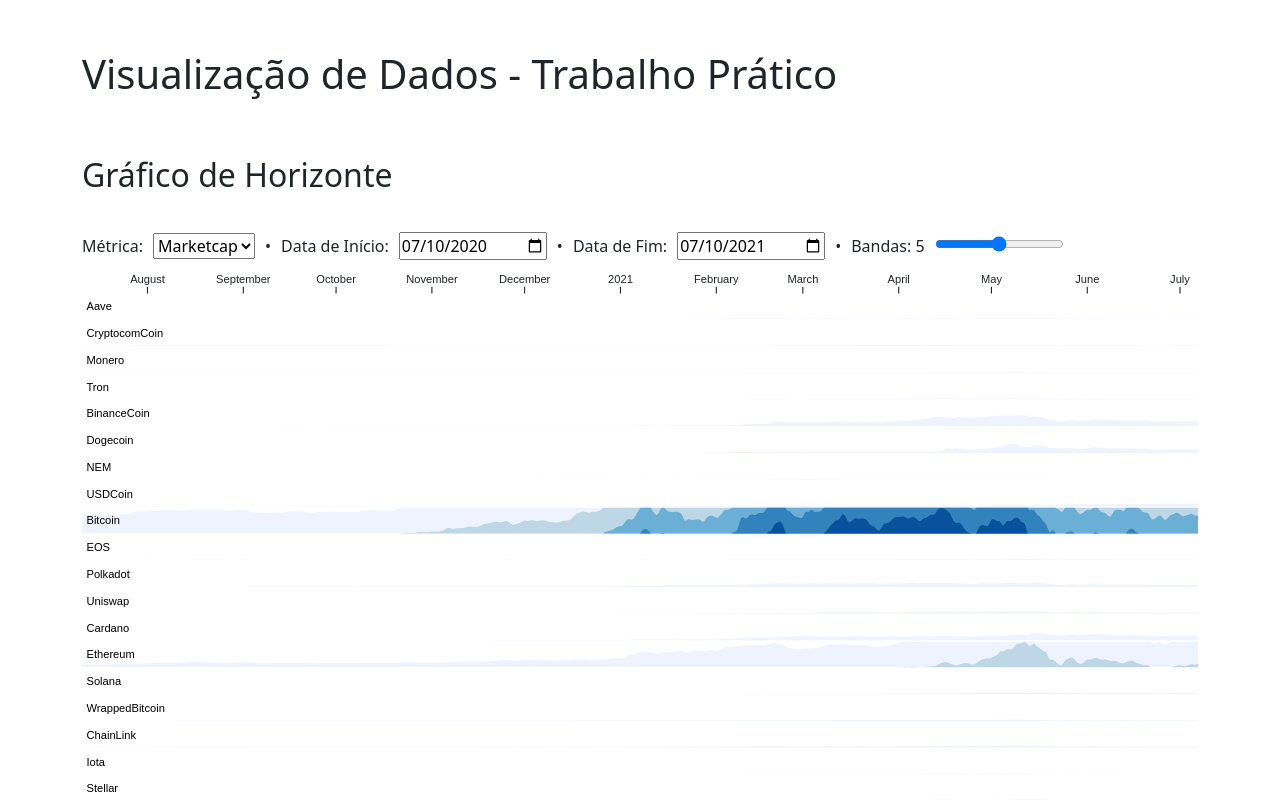
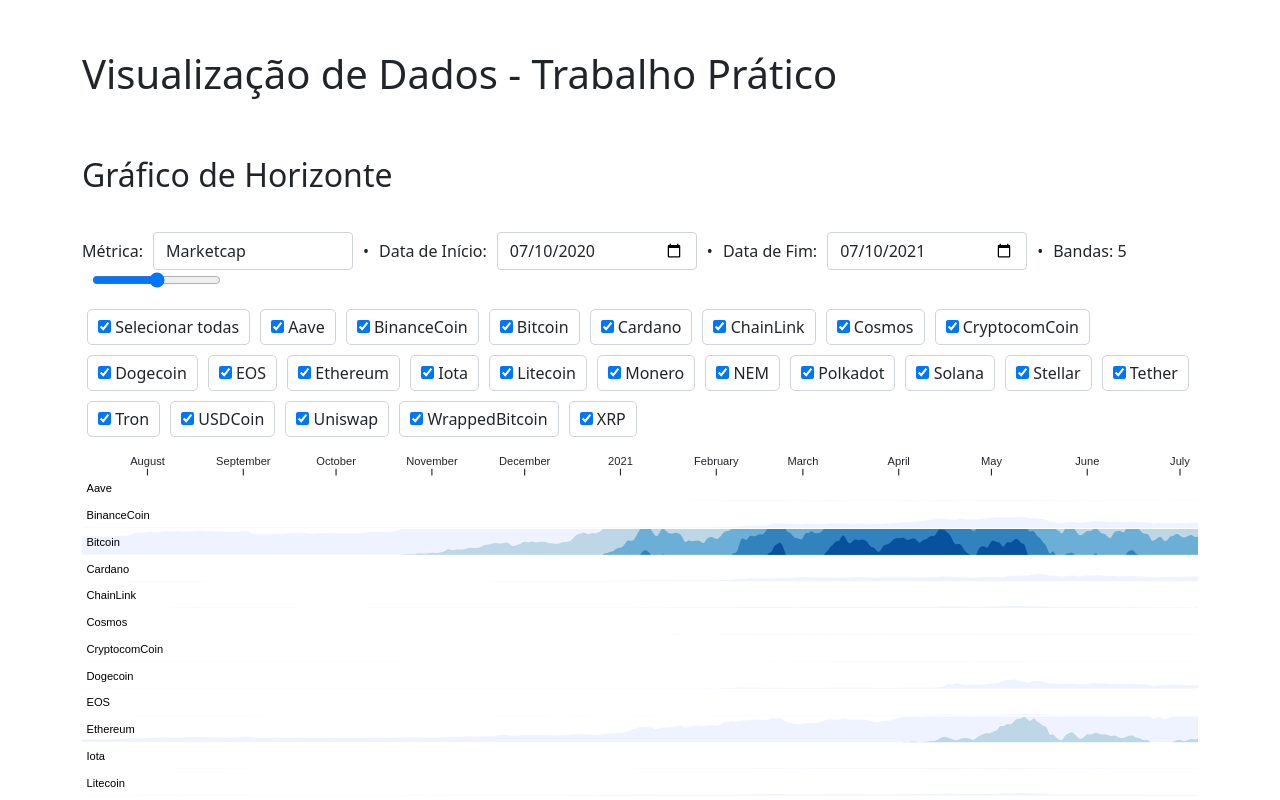
Before and after one commit to danilo-p/infovis-tp, a React (Create React App) app: page / in a window 1280 px wide. Shown: the top 800 px of the page. Built offline with nearby package versions, Linux system fonts and the light colour scheme.

Commit message:
Add coin selection to the Horizon Chart

```diff
--- a/src/HorizonChart.css
+++ b/src/HorizonChart.css
@@ -1,7 +1,25 @@
 .horizon-chart-input {
   margin-left: 10px;
+  max-width: 200px;
+  display: inline !important;
 }
 
 .horizon-chart-input-separator {
   margin: 0 10px;
 }
+
+.coin-field {
+  border-radius: 5px;
+  border: 1px solid #ced4da;
+  padding: 5px 10px;
+  margin: 5px;
+  cursor: pointer;
+}
+
+.coin-selector-bar {
+  margin-top: 10px;
+}
+
+.horizon-chart-filter {
+  display: inline-block;
+}
--- a/src/HorizonChart.js
+++ b/src/HorizonChart.js
@@ -25,7 +25,10 @@
     let startDate = new Date();
     startDate.setMonth(startDate.getMonth() - 12);
     let endDate = new Date();
+    let allCoins = Object.keys(props.data);
     this.state = {
+      allCoins,
+      selectedCoins: allCoins,
       overlap: 5,
       startDate,
       endDate,
@@ -38,7 +41,11 @@
     let allCoins = Object.keys(data);
     let transformedData = {
       dates: [],
-      series: allCoins.map((coin) => ({ name: coin, values: [] }))
+      series: allCoins.sort()
+        .map((coin) => this.state.selectedCoins.includes(coin)
+          ? ({ name: coin, values: [] })
+          : null)
+        .filter((coin) => !!coin)
     };
     let startDate = this.state ? this.state.startDate : null;
     let endDate = this.state ? this.state.endDate : null;
@@ -181,6 +188,55 @@
     });
   }
 
+  handleCoinSelectionChange = (coin) => {
+    let { selectedCoins } = this.state;
+
+    if (selectedCoins.includes(coin)) {
+      selectedCoins  = selectedCoins.filter((selectedCoin) => selectedCoin !== coin);
+    } else {
+      selectedCoins.push(coin);
+    }
+
+    this.setState({ selectedCoins });
+  }
+
+  handleSelectAllCoins = () => {
+    if (this.state.selectedCoins.length === this.state.allCoins.length) {
+      this.setState({
+        selectedCoins: []
+      })
+    } else {
+      this.setState({
+        selectedCoins: this.state.allCoins
+      })
+    }
+  }
+
+  renderCoinSelector = () => {
+    return (
+      <span>
+        <label className='coin-field'>
+          <input
+            type="checkbox"
+            checked={this.state.selectedCoins.length === this.state.allCoins.length}
+            onChange={this.handleSelectAllCoins}
+          /> Selecionar todas
+        </label>
+        {
+          this.state.allCoins.sort().map((coin) => (
+            <label key={coin} className='coin-field'>
+              <input
+                type="checkbox"
+                checked={this.state.selectedCoins.includes(coin)}
+                onChange={() => this.handleCoinSelectionChange(coin)}
+              /> {coin}
+            </label>
+          ))
+        }
+      </span>
+    );
+  }
+
   render() {
     return (
       <div>
@@ -189,7 +245,7 @@
           <select
             onChange={this.handleSelectedMetricChange}
             value={this.state.selectedMetric}
-            className="horizon-chart-input"
+            className="horizon-chart-input form-control"
           >
             <option value="Marketcap">Marketcap</option>
             <option value="Close">Close</option>
@@ -206,7 +262,7 @@
             type="date"
             value={this.state.startDate.toISOString().split("T")[0]}
             onChange={this.handleStartDateChange}
-            className="horizon-chart-input"
+            className="horizon-chart-input form-control"
           />
 
           <span className="horizon-chart-input-separator">•</span>
@@ -216,7 +272,7 @@
             type="date"
             value={this.state.endDate.toISOString().split("T")[0]}
             onChange={this.handleEndDateChange}
-            className="horizon-chart-input"
+            className="horizon-chart-input form-control"
           />
 
           <span className="horizon-chart-input-separator">•</span>
@@ -232,6 +288,9 @@
             className="horizon-chart-input"
           />
         </div>
+        <div className='coin-selector-bar'>
+          {this.renderCoinSelector()}
+        </div>
         <svg ref={this.svgRef}></svg>
       </div>
     );
```
